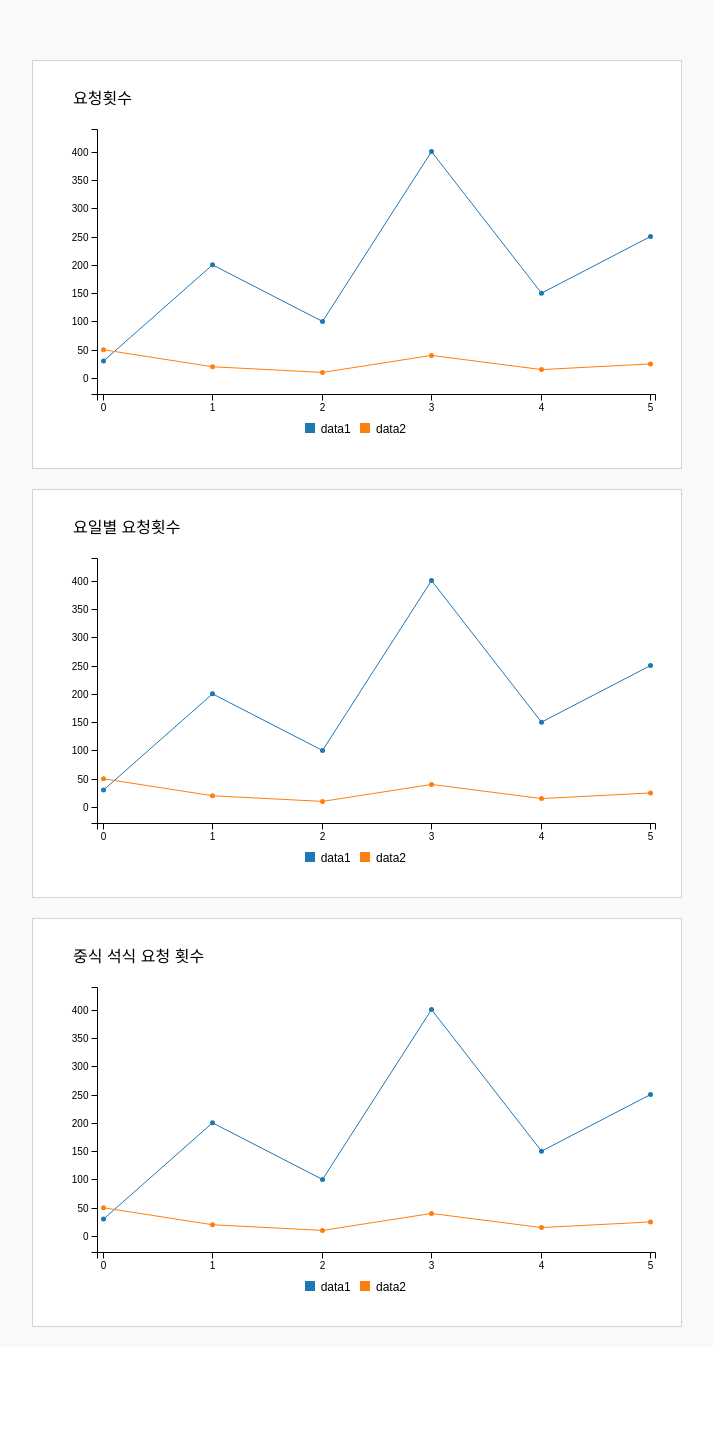
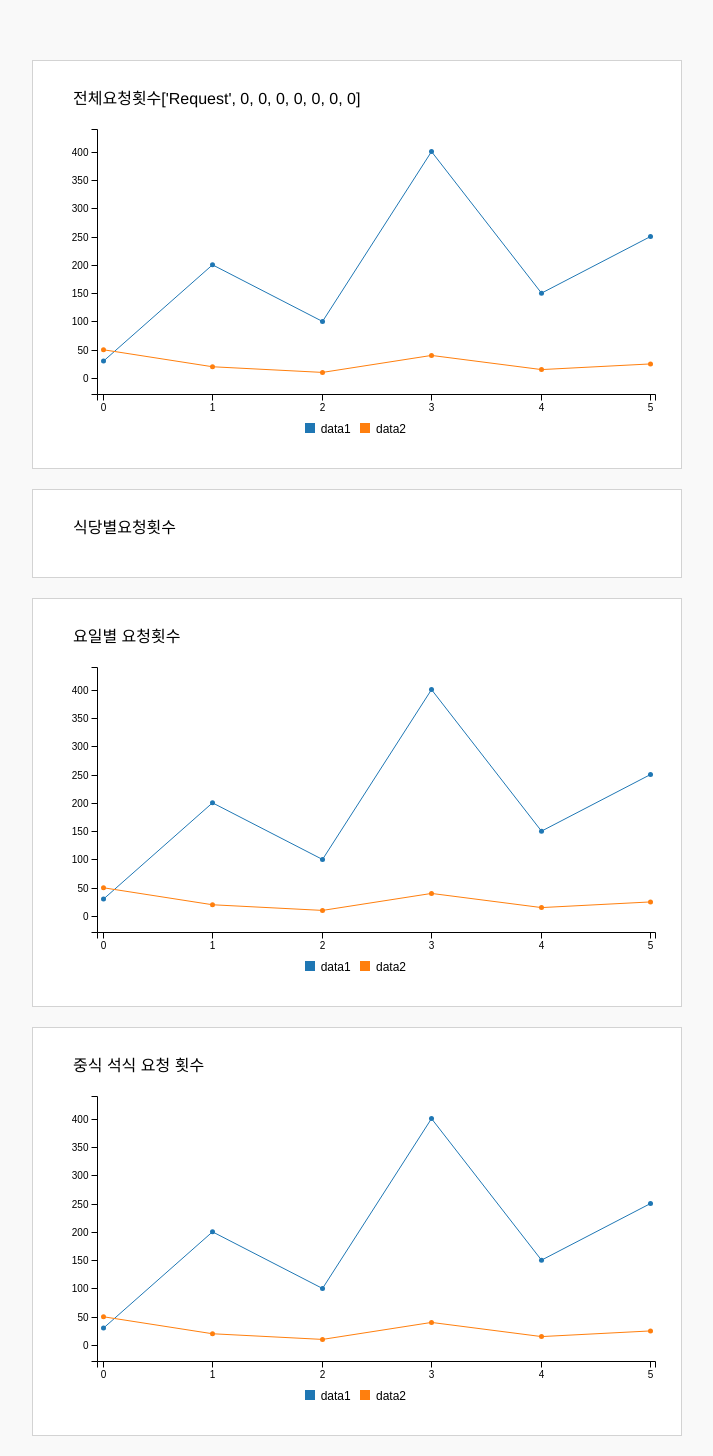
Before and after one commit to ThroughKim/kakaohaksik, a Django app: page / in a window 1280 px wide. Shown: the part 55-1511 px from the top of the page, without its empty margins (283-996 px from the left). Before the commit the page ends 1382 px from the top, so only its background shows below. Run offline with Django 3.2, Linux system fonts and the light colour scheme; data that the repository does not hold is empty; some libraries are stand-ins or nearby versions.

Commit message:
graph value response check

```diff
--- a/dguhaksik/views.py
+++ b/dguhaksik/views.py
@@ -341,5 +341,21 @@ def flush_menu_db():
 def analysis(request):
 
     context = {}
+    context['total_request_data'] = get_total_request_data()
 
     return TemplateResponse(request, "index.html", context)
+
+
+def get_total_request_data():
+    days = 7
+    today_date_day = datetime.date.today().day
+    cnt_request = ['Request']
+
+    for i in range(days):
+        cnt_request.append(
+            Log.objects.filter(
+                timestamp__day = today_date_day - i
+            ).count()
+        )
+
+    return cnt_request
--- a/templates/index.html
+++ b/templates/index.html
@@ -27,7 +27,15 @@
 
     <div class="main-contents">
         <div class="label">
-            요청횟수
+            전체요청횟수{{ total_request_data }}
+        </div>
+
+        <div id="chart1"></div>
+    </div>
+
+    <div class="main-contents">
+        <div class="label">
+            식당별요청횟수
         </div>
 
         <div id="chart1"></div>
```
